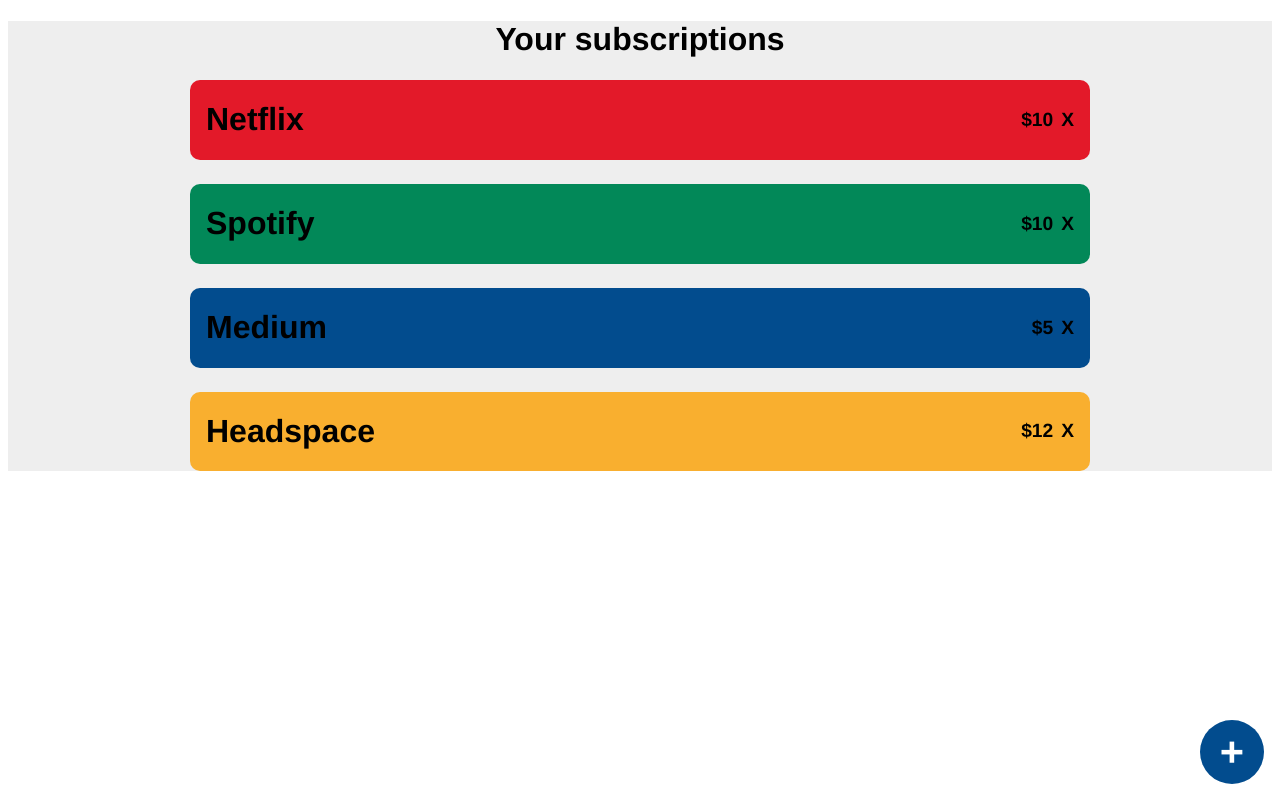
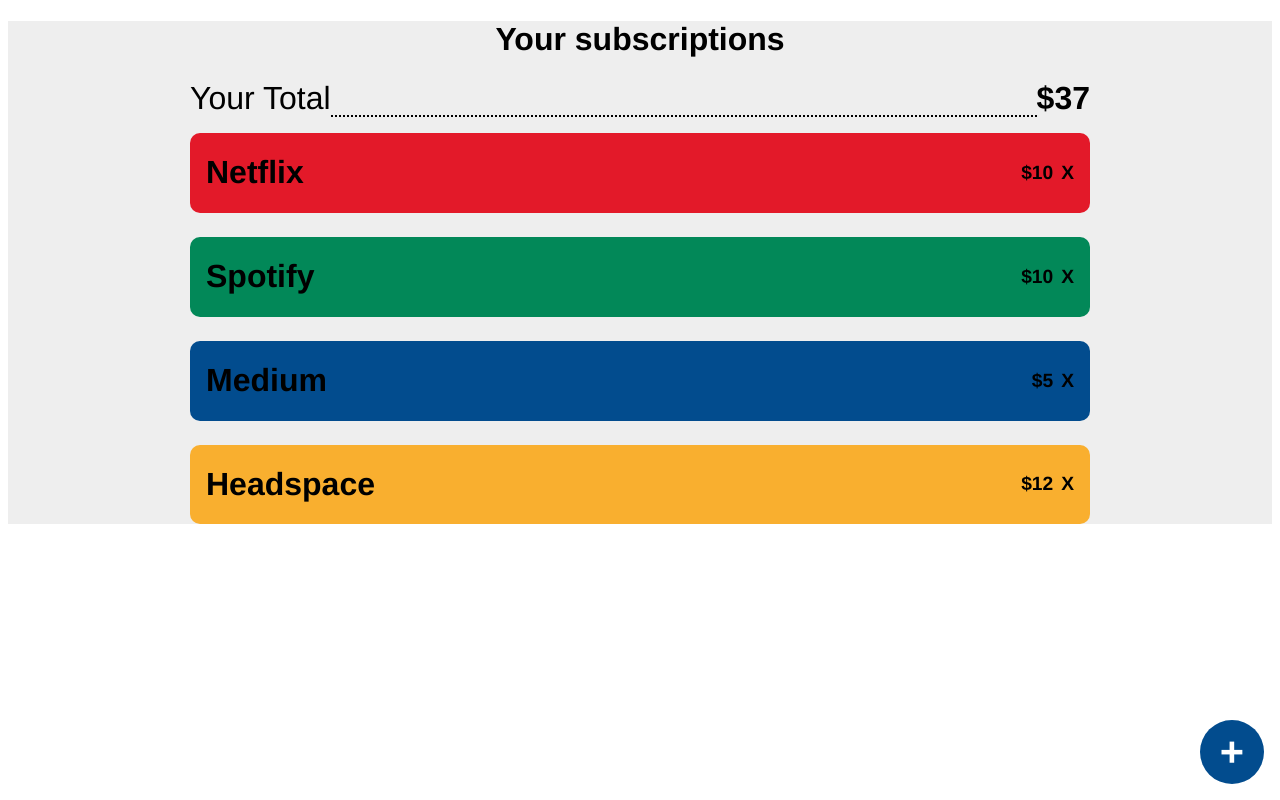
Before and after one commit to frontendops/subscription-manager, a Vue app: page / in a window 1280 px wide. Built offline with nearby package versions, Linux system fonts and the light colour scheme.

Commit message:
total price added

```diff
--- a/package.json
+++ b/package.json
@@ -9,6 +9,7 @@
   },
   "dependencies": {
     "vue": "^2.5.22",
+    "vue-router": "^3.0.6",
     "vuedraggable": "2.21.0",
     "vuejs-datepicker": "1.5.4"
   },
--- a/src/components/SubscriptionList.vue
+++ b/src/components/SubscriptionList.vue
@@ -2,6 +2,11 @@
   <!-- make this a scoped slot -->
   <div>
     <h1>{{ title }}</h1>
+    <div class="total-price">
+      <span>Your Total</span>
+      <span class="lines"></span>
+      <span class="total-price__total">${{total}}</span>
+    </div>
     <div role="list" class="subscription-list">
       <Subscription
         v-for="(item, index) in subscriptions"
@@ -24,6 +29,7 @@
   data() {
     return {
       title: "Your subscriptions",
+      total: null,
       subscriptions: [
         {
           name: "Netflix",
@@ -47,6 +53,20 @@
         }
       ]
     };
+  },
+  methods: {
+    getTotal() {
+      let prices = [];
+      let sum;
+      this.subscriptions.forEach(subscription =>
+        prices.push(subscription.price)
+      );
+      sum = prices.reduce((a, b) => a + b);
+      this.total = sum;
+    }
+  },
+  mounted() {
+    this.getTotal();
   }
 };
 </script>
@@ -54,7 +74,26 @@
 <style lang="css">
 .subscription-list {
   margin: 0 auto;
+  margin-top: 16px;
   max-width: 900px;
   padding: 0 8px;
 }
+
+.total-price {
+  display: flex;
+  font-size: 2rem;
+  max-width: 900px;
+  justify-content: space-between;
+  margin: 0 auto;
+  padding: 0 8px;
+}
+
+.total-price__total {
+  font-weight: bold;
+}
+
+.lines {
+  border-bottom: 2px dotted black;
+  flex-grow: 1;
+}
 </style>
```
Also changed, not shown: 1 other file (tests, documents, lock files or other folders).
